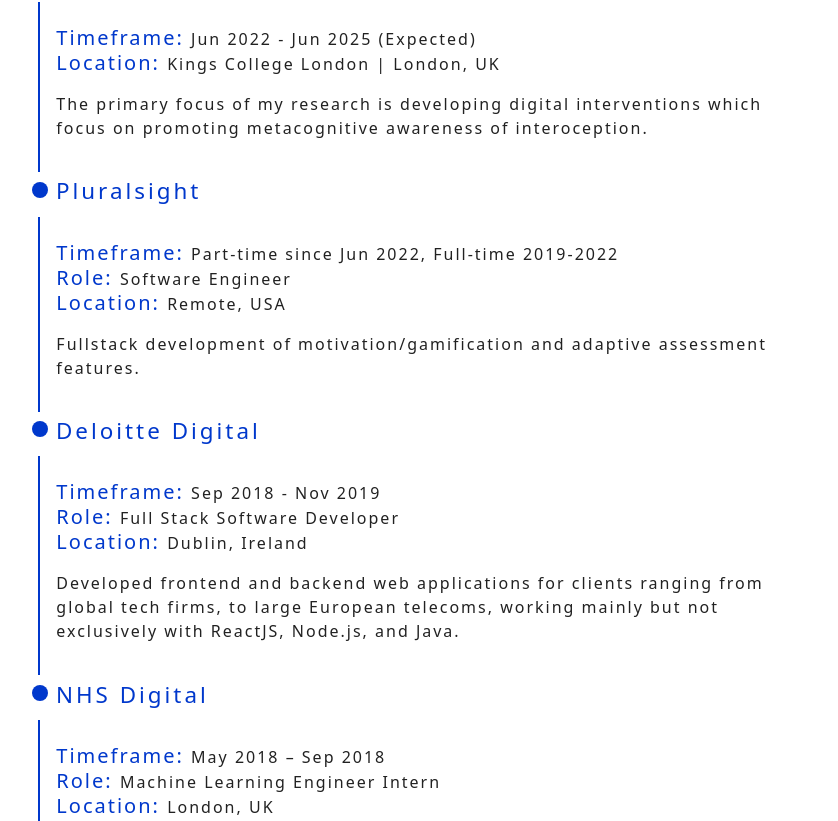
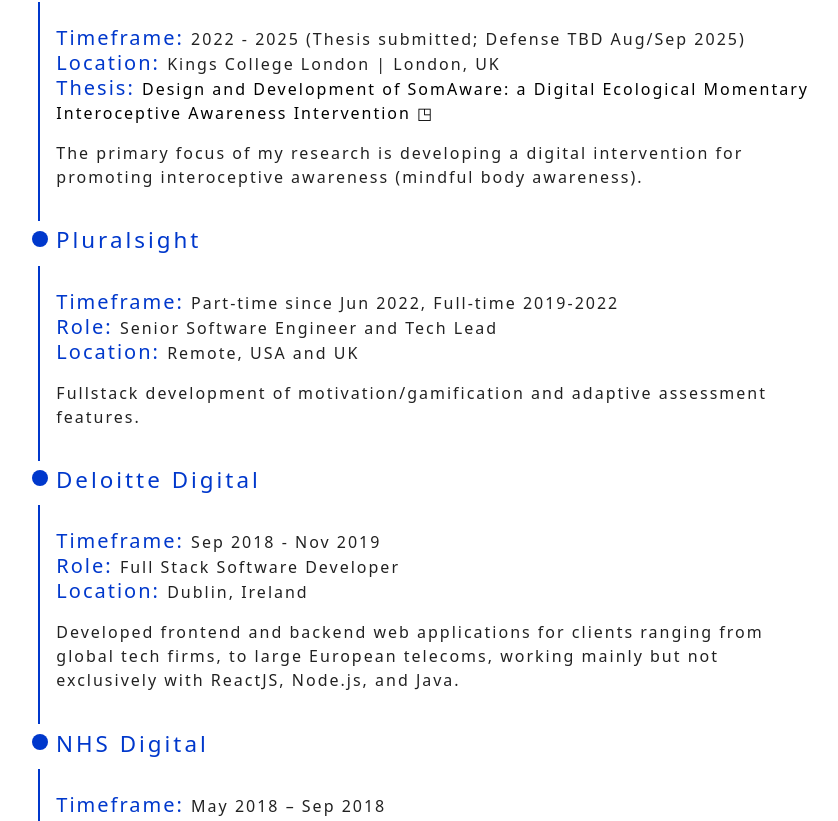
Before and after one commit to phoenixfire07/my-app, a React (Create React App) app: page / in a window 1280 px wide. Shown: the part 3419-4240 px from the top of the page, without its empty margins (223-1061 px from the left). Built offline with nearby package versions, Linux system fonts and the light colour scheme.

Commit message:
Update experience.js

```diff
--- a/src/data/experience.js
+++ b/src/data/experience.js
@@ -2,37 +2,40 @@
   {
     "type":"school",
     "about":null,
-    "years":"Jun 2022 - Jun 2025 (Expected)",
+    "years":"2022 - 2025 (Thesis submitted; Defense TBD Aug/Sep 2025)",
     "location_city":"Kings College London | London, UK",
     "role_name": null,
-    "responsibilities":"The primary focus of my research is developing digital interventions which focus on promoting metacognitive awareness of interoception.",
+    "responsibilities":"The primary focus of my research is developing a digital intervention for promoting interoceptive awareness (mindful body awareness).",
     "name":"PhD Human Computer Interaction",
+    "thesis_name": "Design and Development of SomAware: a Digital Ecological Momentary Interoceptive Awareness Intervention",
+    "thesis_link":"https://orcid.org/0009-0006-0759-7163"
 
   },
   {
     "type":"work",
     "about":null,
     "years":"Part-time since Jun 2022, Full-time 2019-2022",
-    "location_city":"Remote, USA",
-    "role_name":"Software Engineer",
+    "location_city":"Remote, USA and UK",
+    "role_name":"Senior Software Engineer and Tech Lead",
     "responsibilities":"Fullstack development of motivation/gamification and adaptive assessment features.",
     "name":"Pluralsight",
   },
   {
-    "type":"work",
+    "type":"school",
     "about":null,
     "years":"Sep 2018 - Nov 2019",
     "location_city":"Dublin, Ireland",
     "role_name":"Full Stack Software Developer",
     "responsibilities":"Developed frontend and backend web applications for clients ranging from global tech firms, to large European telecoms, working mainly but not exclusively with ReactJS, Node.js, and Java.",
     "name":"Deloitte Digital",
+
   },
   {
     "type":"work",
     "about":null,
     "years":"May 2018 – Sep 2018",
     "location_city":"London, UK",
-    "role_name":"Machine Learning Engineer Intern",
+    "role_name":"Engineering Intern",
     "responsibilities":"Developed both a machine learning driven backend as well as a frontend UI for prediction of post surgical complication following total hip replacement for the UK National Health Service (NHS).",
     "name":"NHS Digital",
     "link": "https://phoebestaab.shinyapps.io/MainApp/",
```
